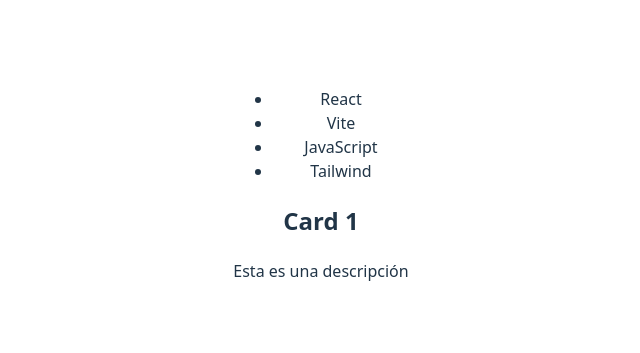
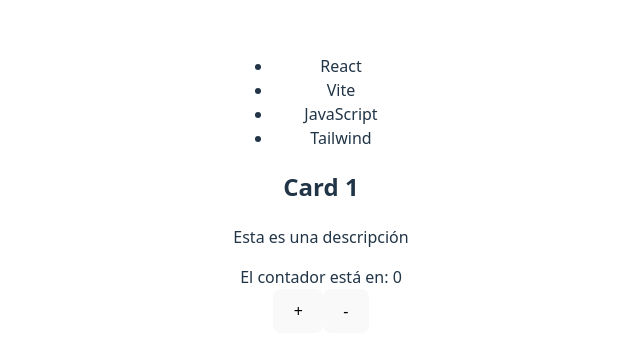
Before and after one commit to crontreras1/react.js, a React (Vite) app: page / in a window 1280 px wide. Shown: the part 215-568 px from the top of the page, without its empty margins (319-959 px from the left). Built offline with nearby package versions, Linux system fonts and the light colour scheme.

Commit message:
class 4. introduction to useState. State definition in react

```diff
--- a/src/App.jsx
+++ b/src/App.jsx
@@ -1,4 +1,5 @@
 import Card from './components/Card'
+import Counter from './components/Counter'
 import './App.css'
 
 function App() {
@@ -17,6 +18,8 @@
       </ul>
 
       <Card title='Card 1' description='Esta es una descripción'/>
+
+      <Counter />
     </section>
   )
 }
--- /dev/null
+++ b/src/components/Counter.jsx
@@ -0,0 +1,16 @@
+import { useState } from "react"
+
+const Counter = () => {
+  const [counter, setCounter] = useState(0)
+  return (
+    <section>
+      <div> El contador está en: { counter }</div>
+
+      <button onClick={() => setCounter(counter + 1)}>+</button>
+
+      <button onClick={() => setCounter(counter - 1)}>-</button>
+    </section>
+  )
+}
+
+export default Counter
```
